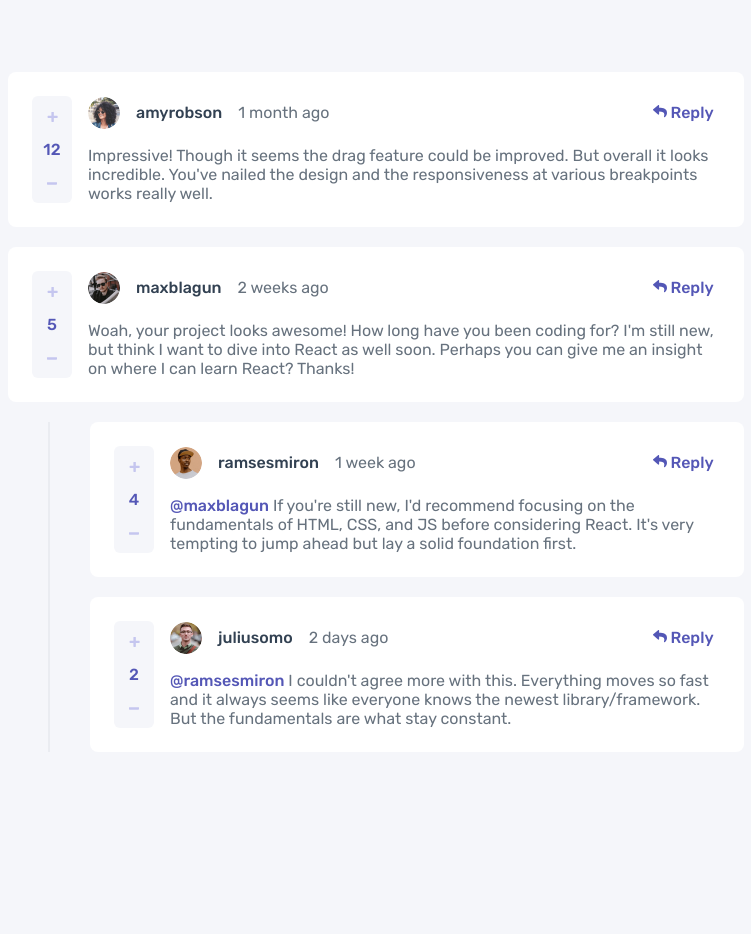
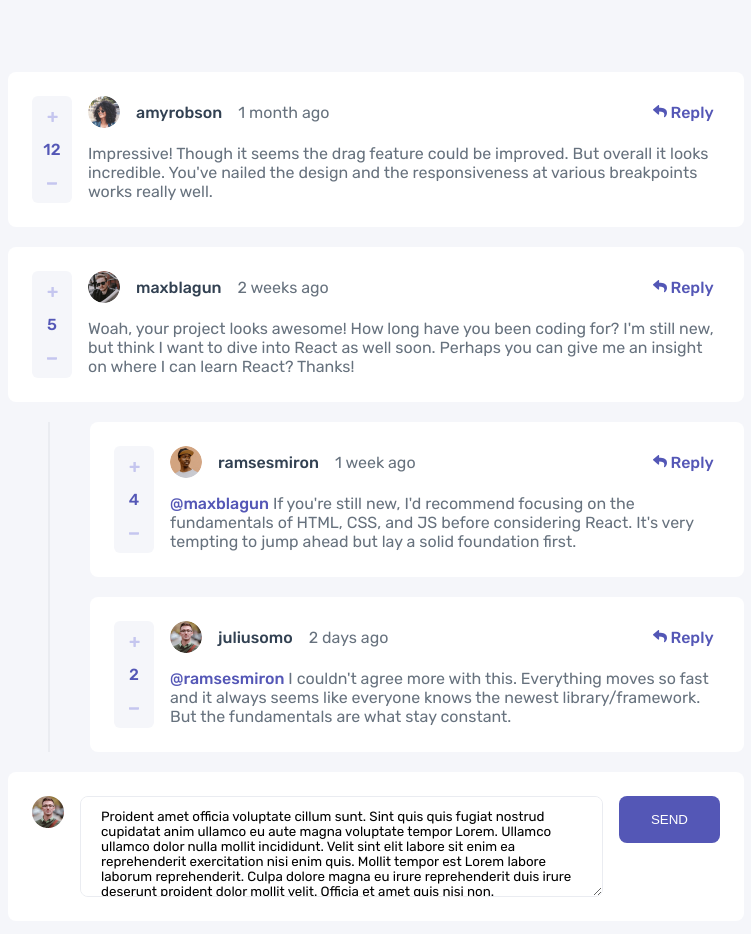
Before and after one commit to hissalht/interactive-comments-section, a Vue app: page / in a window 1280 px wide. Shown: the top 934 px of the page, without its empty margins (264-1015 px from the left). Before the commit the page ends 824 px from the top, so only its background shows below. Built offline with nearby package versions, Linux system fonts and the light colour scheme.

Commit message:
add comment form

```diff
--- a/src/App.vue
+++ b/src/App.vue
@@ -1,6 +1,7 @@
 <script lang="ts" setup>
 import CommentTree from "./components/CommentTree.vue";
 import { useStore } from "./store";
+import CommentForm from "./components/CommentForm.vue";
 
 const store = useStore();
 </script>
@@ -12,6 +13,7 @@ const store = useStore();
       :key="comment.id"
       :root-comment="comment"
     />
+    <CommentForm />
   </div>
 </template>
 
--- a/src/components/Comment.vue
+++ b/src/components/Comment.vue
@@ -72,7 +72,7 @@ const totalScore = computed(
 
   display: grid;
   grid-template-columns: auto auto auto auto 1fr auto;
-  grid-template-rows: auto auto;
+  grid-template-rows: min-content 1fr;
   gap: 1rem;
   align-items: center;
 }
@@ -126,5 +126,6 @@ const totalScore = computed(
   color: var(--grayish-blue);
   grid-row: 2;
   grid-column: 2 / -1;
+  align-self: start;
 }
 </style>
--- /dev/null
+++ b/src/components/CommentForm.vue
@@ -0,0 +1,88 @@
+<script lang="ts">
+let nextId = 1;
+</script>
+
+<script lang="ts" setup>
+import { ref } from "vue";
+import { useStore } from "../store";
+
+const store = useStore();
+const uniqueId = nextId++;
+
+const contentValue = ref(
+  "Proident amet officia voluptate cillum sunt. Sint quis quis fugiat nostrud cupidatat anim ullamco eu aute magna voluptate tempor Lorem. Ullamco ullamco dolor nulla mollit incididunt. Velit sint elit labore sit enim ea reprehenderit exercitation nisi enim quis. Mollit tempor est Lorem labore laborum reprehenderit. Culpa dolore magna eu irure reprehenderit duis irure deserunt proident dolor mollit velit. Officia et amet quis nisi non."
+);
+
+function handleSubmit() {
+  store.postComment(contentValue.value);
+  contentValue.value = "";
+}
+</script>
+
+<template>
+  <form class="comment-form" @submit.prevent="handleSubmit">
+    <img
+      class="avatar"
+      :src="store.currentUser.image.png"
+      alt=""
+      width="32"
+      height="32"
+    />
+
+    <label :for="'comment-input-' + uniqueId" class="sr-only">
+      Add a comment
+    </label>
+    <textarea
+      :id="'comment-input-' + uniqueId"
+      class="content-field"
+      placeholder="Add a comment"
+      required
+      v-model="contentValue"
+      rows="5"
+    />
+
+    <div>
+      <!-- TODO: check a11y label -->
+      <button class="submit-button" type="submit">Send</button>
+    </div>
+  </form>
+</template>
+
+<style scoped>
+.comment-form {
+  padding: 1.5rem;
+  background-color: var(--white);
+  border-radius: 8px;
+
+  display: grid;
+  grid-template-columns: auto 1fr auto;
+  gap: 1rem;
+}
+
+.content-field {
+  border-radius: 8px;
+  border: 1px solid var(--light-gray);
+  padding: 0.75rem 1.25rem;
+  font-family: inherit;
+  resize: vertical;
+}
+
+.content-field:hover {
+  border-color: var(--moderate-blue);
+}
+
+.submit-button {
+  background-color: var(--moderate-blue);
+  color: var(--white);
+  border: none;
+  text-transform: uppercase;
+  padding: 1rem 2rem;
+  border-radius: 8px;
+  font-weight: 500;
+  cursor: pointer;
+}
+
+.submit-button:hover {
+  background-color: var(--light-grayish-blue);
+}
+</style>
--- a/src/store.ts
+++ b/src/store.ts
@@ -8,6 +8,8 @@ interface StoreState {
   upvotes: IComment["id"][];
   downvotes: IComment["id"][];
 }
+
+let nextId = 11;
 
 export const useStore = defineStore("main", {
   state: (): StoreState => {
@@ -35,5 +37,17 @@ export const useStore = defineStore("main", {
       this.downvotes = this.downvotes.filter((id) => id !== commentId);
       this.upvotes = this.upvotes.filter((id) => id !== commentId);
     },
+    postComment(content: string) {
+      const id = nextId++;
+      this.comments.push({
+        id,
+        content,
+        createdAt: "Just Now",
+        replies: [],
+        user: this.currentUser,
+        score: 0,
+      });
+      this.upvotes.push(id);
+    },
   },
 });
```
